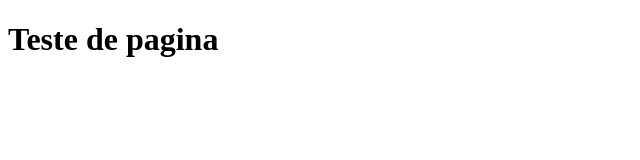
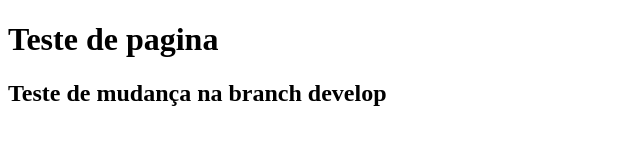
Before and after one commit to cassiocosta/hello-world, a plain HTML site: page index.html in a window 1280 px wide. Shown: the whole page, without its empty margins (0-640 px from the left). Drawn offline with Linux system fonts and the light colour scheme.

Commit message:
testando branch develop main

```diff
--- a/index.html
+++ b/index.html
@@ -8,5 +8,6 @@
 </head>
 <body>
     <h1>Teste de pagina</h1>
+    <h2>Teste de mudança na branch develop</h2>
 </body>
 </html>
```
Also changed, not shown: 1 other file.
